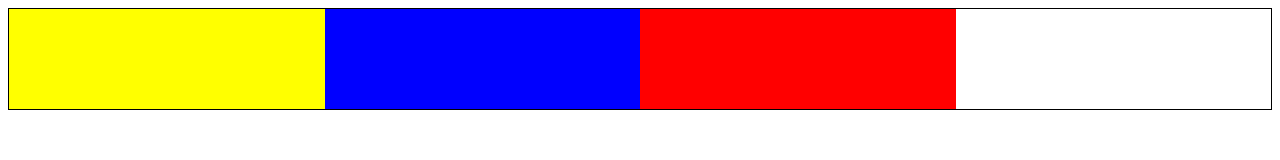
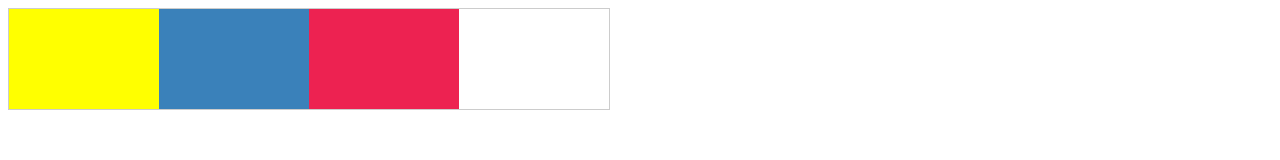
Before and after one commit to Alexandra-Fernandez/floating, a plain HTML site: page Problema/Parte4/index.html in a window 1280 px wide. Drawn offline with Linux system fonts and the light colour scheme.

Commit message:
Solución

```diff
--- a/Problema/Parte1/css/main.css
+++ b/Problema/Parte1/css/main.css
@@ -1,18 +1,21 @@
-.caja{
-	background-color: white;
-	border: 1px solid black;
-	width: 900px;
+.caja {
+	width: 600px;
+	border: 1px solid #CCC;
 }
-.caja1 {
-	background-color: yellow;
-}
-.caja2 {
-	background-color: blue;
-}
-.caja3 {
-	background-color: red;
-}
+
 .bloque {
 	width: 25%;
 	height: 100px;
 }
+
+.amarillo {
+	background-color: #FFFF00;
+}
+
+.azul {
+	background-color: #3A81BA;
+}
+
+.rojo {
+	background-color: #ED2251;
+}
--- a/Problema/Parte2/css/main.css
+++ b/Problema/Parte2/css/main.css
@@ -1,19 +1,23 @@
-.caja{
-	background-color: white;
-	border: 1px solid black;
-	width: 900px;
+.caja {
+	width: 600px;
+	border: 1px solid #CCC;
 }
-.caja1 {
-	background-color: yellow;
-}
-.caja2 {
-	background-color: blue;
-}
-.caja3 {
-	background-color: red;
-}
+
 .bloque {
 	width: 25%;
 	height: 100px;
 	float: left;
 }
+
+.amarillo {
+	background-color: #FFFF00;
+}
+
+.azul {
+	background-color: #3A81BA;
+}
+
+.rojo {
+	background-color: #ED2251;
+}left;
+}
--- a/Problema/Parte3/css/main.css
+++ b/Problema/Parte3/css/main.css
@@ -1,19 +1,22 @@
-.caja{
-	background-color: white;
-	border: 1px solid black;
-	width: 900px;
+.caja {
+	width: 600px;
+	border: 1px solid #CCC;
 }
-.caja1 {
-	background-color: yellow;
-}
-.caja2 {
-	background-color: blue;
-}
-.caja3 {
-	background-color: red;
-}
+
 .bloque {
 	width: 25%;
 	height: 100px;
 	float: right;
 }
+
+.amarillo {
+	background-color: #FFFF00;
+}
+
+.azul {
+	background-color: #3A81BA;
+}
+
+.rojo {
+	background-color: #ED2251;
+}
--- a/Problema/Parte4/css/main.css
+++ b/Problema/Parte4/css/main.css
@@ -1,18 +1,31 @@
-.clearfix {
-  overflow: auto;
-  border: 1px solid black;
+.caja {
+	width: 600px;
+	border: 1px solid #CCC;
 }
-.caja1 {
-	background-color: yellow;
-}
-.caja2 {
-	background-color: blue;
-}
-.caja3 {
-	background-color: red;
-}
+
 .bloque {
 	width: 25%;
 	height: 100px;
 	float: left;
 }
+
+.amarillo {
+	background-color: #FFFF00;
+}
+
+.azul {
+	background-color: #3A81BA;
+}
+
+.rojo {
+	background-color: #ED2251;
+}
+
+.clearfix:before, .clearfix:after {
+   content: " ";
+   display: table;
+}
+
+.clearfix:after {
+   clear: both;
+}
--- a/Problema/Parte4/index.html
+++ b/Problema/Parte4/index.html
@@ -1,13 +1,15 @@
 <!DOCTYPE html>
 <html>
 	<head>
+		<meta charset="UTF-8">
+		<title>Floating</title>
 		<link rel="stylesheet" type="text/css" href="css/main.css">
 	</head>
 	<body>
-		<div class="clearfix">
-		    <div class="bloque caja1"></div>
-		    <div class="bloque caja2"></div>
-		    <div class="bloque caja3"></div>
+		<div class="caja clearfix">
+			<div class="bloque amarillo"></div>
+			<div class="bloque azul"></div>
+			<div class="bloque rojo"></div>
 		</div>
 	</body>
 </html>
```
Also changed, not shown: Problema/Parte1/index.html (+5 -3 lines), Problema/Parte2/index.html (+5 -3 lines), Problema/Parte3/index.html (+5 -3 lines).
